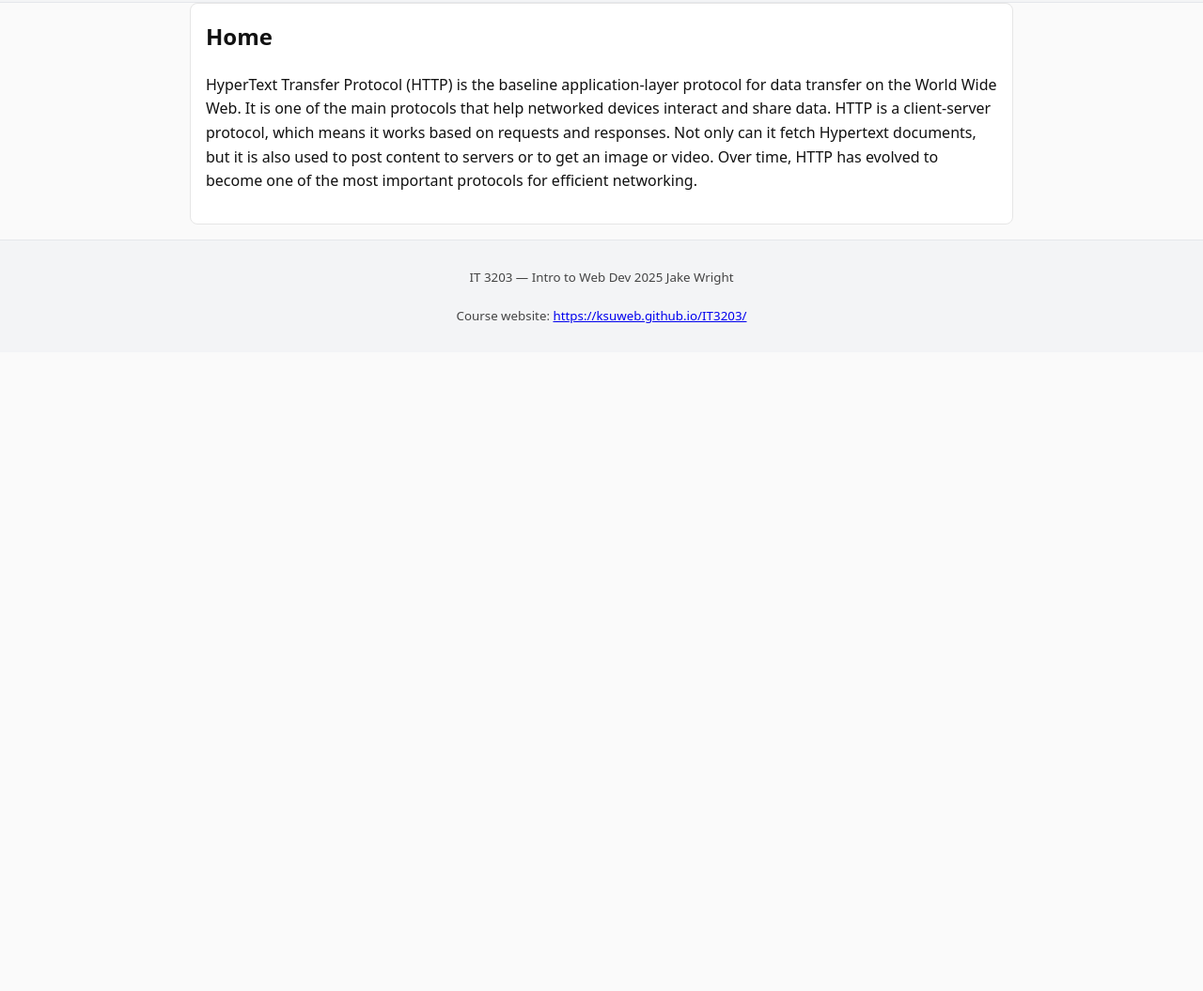
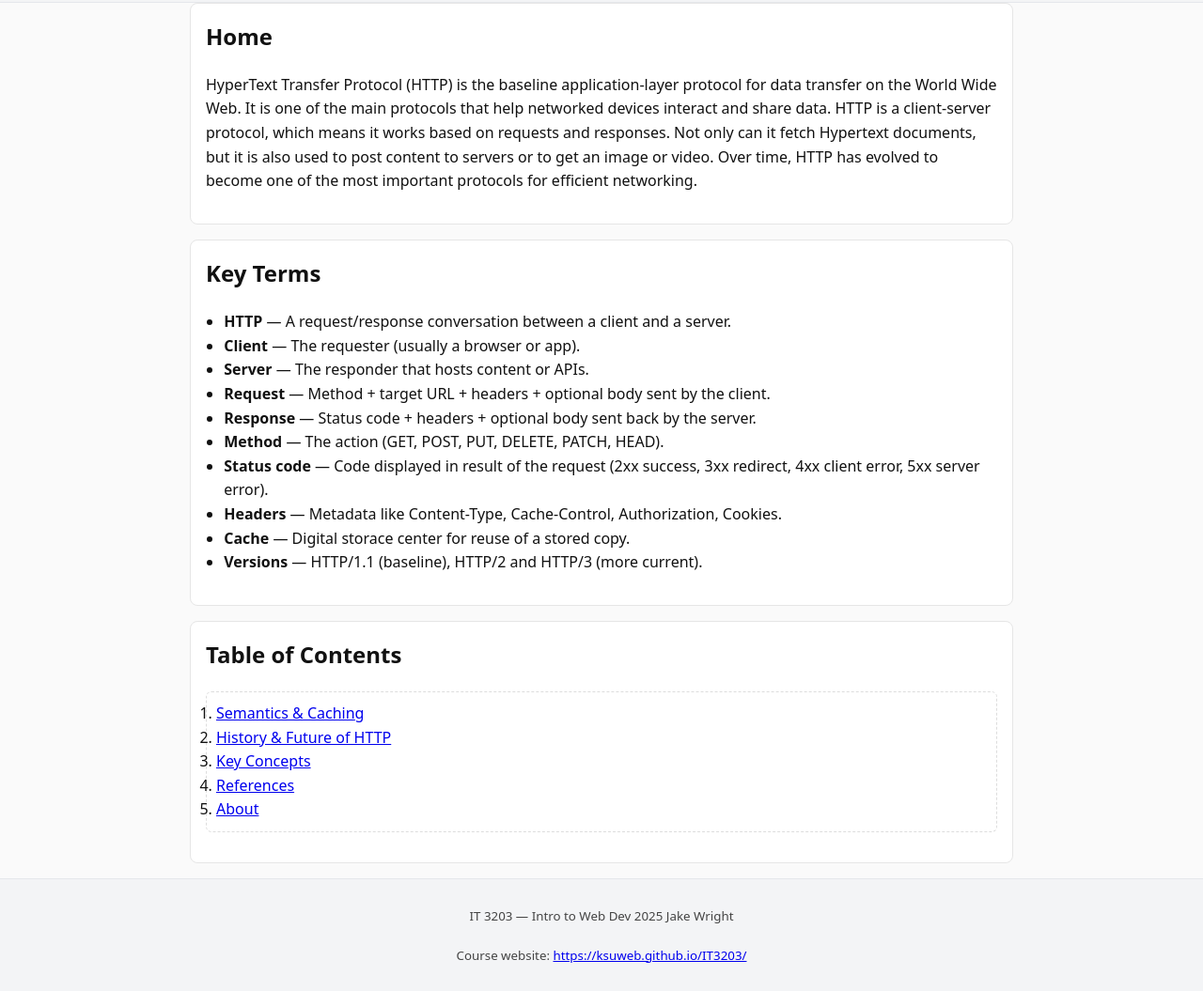
Before and after one commit to Jaketb234/Jaketb234.github.io, a plain HTML site: page index.html in a window 1280 px wide. Shown: the part 98-1153 px from the top of the page at 94% size. Before the commit the page ends 800 px from the top, so only its background shows below. Drawn offline with Linux system fonts and the light colour scheme.

Commit message:
10/8 almost finalized

```diff
--- a/index.html
+++ b/index.html
@@ -22,6 +22,7 @@
     </nav>
   </header>
 
+  <!-- Intro -->
   <main class="wrap">
     <article class="card">
       <h2>Home</h2>
@@ -32,11 +33,40 @@
         but it is also used to post content to servers or to get an image or video. Over time,
         HTTP has evolved to become one of the most important protocols for efficient networking.</p>
     </article>
+
+    <!-- Key terms -->
+  <section class="card" aria-labelledby="key-terms-title">
+    <h2 id="key-terms-title">Key Terms</h2>
+    <ul>
+      <li><strong>HTTP</strong> — A request/response conversation between a client and a server.</li>
+      <li><strong>Client</strong> — The requester (usually a browser or app).</li>
+      <li><strong>Server</strong> — The responder that hosts content or APIs.</li>
+      <li><strong>Request</strong> — Method + target URL + headers + optional body sent by the client.</li>
+      <li><strong>Response</strong> — Status code + headers + optional body sent back by the server.</li>
+      <li><strong>Method</strong> — The action (GET, POST, PUT, DELETE, PATCH, HEAD).</li>
+      <li><strong>Status code</strong> — Code displayed in result of the request (2xx success, 3xx redirect, 4xx client error, 5xx server error).</li>
+      <li><strong>Headers</strong> — Metadata like Content-Type, Cache-Control, Authorization, Cookies.</li>
+      <li><strong>Cache</strong> — Digital storace center for reuse of a stored copy.</li>
+      <li><strong>Versions</strong> — HTTP/1.1 (baseline), HTTP/2 and HTTP/3 (more current).</li>
+    </ul>
+  </section>
+
+    <!-- Table of contents -->
+     <section class="card" aria-labelledby="toc-title">
+  <h2 id="toc-title">Table of Contents</h2>
+  <ol id="toc">
+    <li><a href="semantics.html">Semantics &amp; Caching</a></li>
+    <li><a href="history.html">History &amp; Future of HTTP </a></li>
+    <li><a href="KeyConcepts.html">Key Concepts</a></li>
+    <li><a href="references.html">References</a></li>
+    <li><a href="about.html">About</a></li>
+  </ol>
+</section>
   </main>
 
   <!-- Footer with ink to class site -->
   <footer>
-    <div class="wrapper">
+    <div class="wrap">
       <p><small>IT 3203 — Intro to Web Dev 2025 Jake Wright</small></p>
     <p><small>Course website:
       <a href="https://ksuweb.github.io/IT3203/" target="_blank">https://ksuweb.github.io/IT3203/</a>
--- a/styles.css
+++ b/styles.css
@@ -80,6 +80,15 @@ table { width: 100%; border-collapse: collapse; margin: 12px 0; }
 th, td { border: 1px solid #ddd; padding: 8px; text-align: left; }
 thead th { background: #f7f7f7; }
 
+/* TOC */
+#toc {
+  border: 1px dashed #ddd;
+  background: #fff;
+  padding: 10px;
+  border-radius: 6px;
+  margin-top: 8px;
+}
+
 /* Footer */
 footer {
   background: #f3f4f6;
```
Also changed, not shown: KeyConcepts.html (+21 -2 lines), about.html (+1 -1 lines), history.html (+2 -1 lines), references.html (+1 -1 lines), semantics.html (+1 -1 lines).
